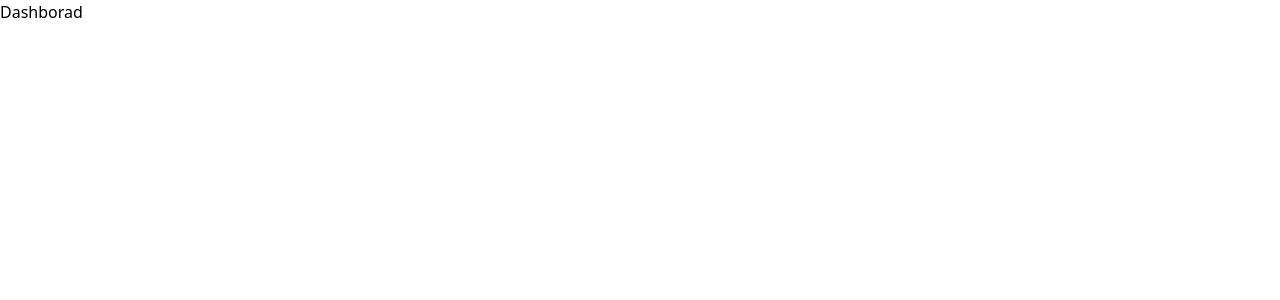
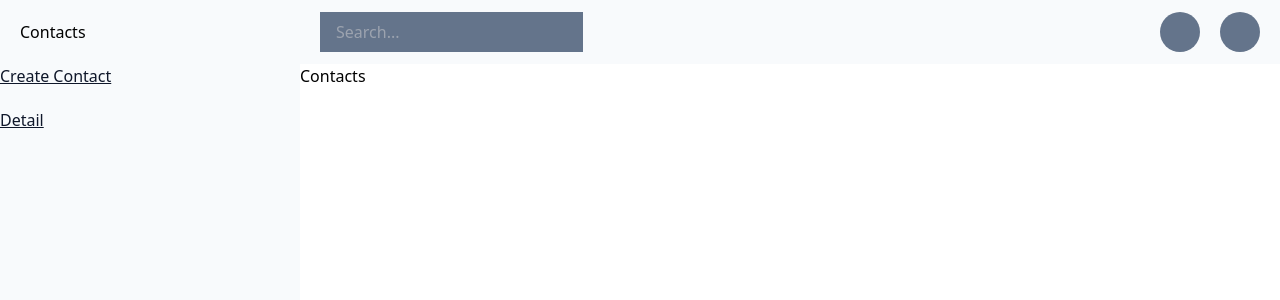
Before and after one commit to WaiLinnAung16/contactDashboard, a React (Vite) app: page / in a window 1280 px wide. Shown: the top 300 px of the page. Built offline with nearby package versions, Linux system fonts and the light colour scheme.

Commit message:
setup layout

```diff
--- /dev/null
+++ b/src/components/Header.jsx
@@ -0,0 +1,23 @@
+import React from "react";
+
+const Header = () => {
+  return (
+    <div className="bg-slate-50 flex items-center py-3 sticky top-0 px-5">
+      <div className="w-[300px]">Contacts</div>
+
+      <div className="flex-1">
+        <input
+          type="text"
+          placeholder="Search..."
+          className="py-2 px-4 bg-slate-500"
+        />
+      </div>
+      <div className="flex gap-5">
+        <div className="w-10 h-10 bg-slate-500 rounded-full"></div>
+        <div className="w-10 h-10 bg-slate-500 rounded-full"></div>
+      </div>
+    </div>
+  );
+};
+
+export default Header;
--- /dev/null
+++ b/src/components/Sidebar.jsx
@@ -0,0 +1,19 @@
+import React from "react";
+import { NavLink } from "react-router-dom";
+
+const Sidebar = () => {
+  return (
+    <div className="w-[300px] min-h-screen fixed bg-slate-50 text-slate-900 -translate-x-[100%] lg:translate-x-0">
+      <ul className="flex flex-col gap-5">
+        <NavLink to={"/create"} className="underline">
+          Create Contact
+        </NavLink>
+        <NavLink to={"/detail"} className="underline">
+          Detail
+        </NavLink>
+      </ul>
+    </div>
+  );
+};
+
+export default Sidebar;
--- /dev/null
+++ b/src/pages/Contacts.jsx
@@ -0,0 +1,7 @@
+import React from "react";
+
+const Contacts = () => {
+  return <div>Contacts</div>;
+};
+
+export default Contacts;
--- /dev/null
+++ b/src/pages/Create.jsx
@@ -0,0 +1,7 @@
+import React from "react";
+
+const Create = () => {
+  return <div>Create</div>;
+};
+
+export default Create;
--- a/src/pages/Dashboard.jsx
+++ b/src/pages/Dashboard.jsx
@@ -1,7 +1,18 @@
 import React from "react";
+import { Outlet } from "react-router-dom";
+import Header from "../components/Header";
+import Sidebar from "../components/Sidebar";
 
 const Dashboard = () => {
-  return <div>Dashborad</div>;
+  return (
+    <div className="flex flex-col">
+      <Header />
+      <div className="flex">
+        <Sidebar />
+        <div className="m-0 lg:ml-[300px]">{<Outlet />}</div>
+      </div>
+    </div>
+  );
 };
 
 export default Dashboard;
--- /dev/null
+++ b/src/pages/Detail.jsx
@@ -0,0 +1,7 @@
+import React from "react";
+
+const Detail = () => {
+  return <div>Detail</div>;
+};
+
+export default Detail;
--- a/src/routes/Path.jsx
+++ b/src/routes/Path.jsx
@@ -2,13 +2,20 @@ import { BrowserRouter, Route, Routes } from "react-router-dom";
 import Dashboard from "../pages/Dashboard";
 import Login from "../pages/Login";
 import Register from "../pages/Register";
+import Contacts from "../pages/Contacts";
+import Detail from "../pages/Detail";
+import Create from "../pages/Create";
 
 const Path = () => {
   return (
     <div>
       <BrowserRouter>
         <Routes>
-          <Route path="/" element={<Dashboard />} />
+          <Route path="/" element={<Dashboard />}>
+            <Route index element={<Contacts />} />
+            <Route path="create" element={<Create />} />
+            <Route path="detail" element={<Detail />} />
+          </Route>
           <Route path="/login" element={<Login />} />
           <Route path="/register" element={<Register />} />
         </Routes>
```
Also changed, not shown: src/assets/contacts-logo.png (added).
